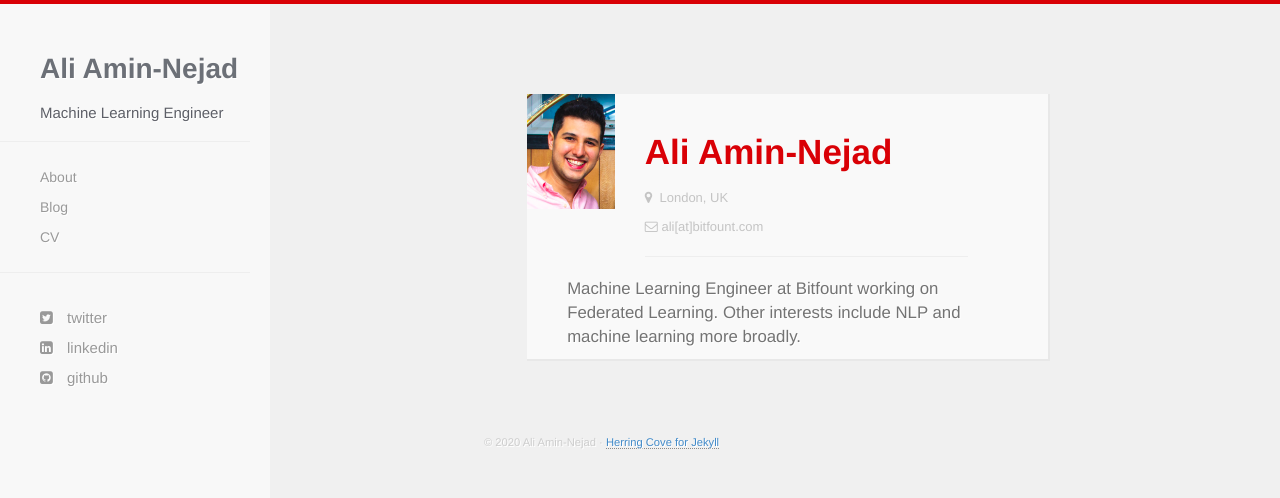
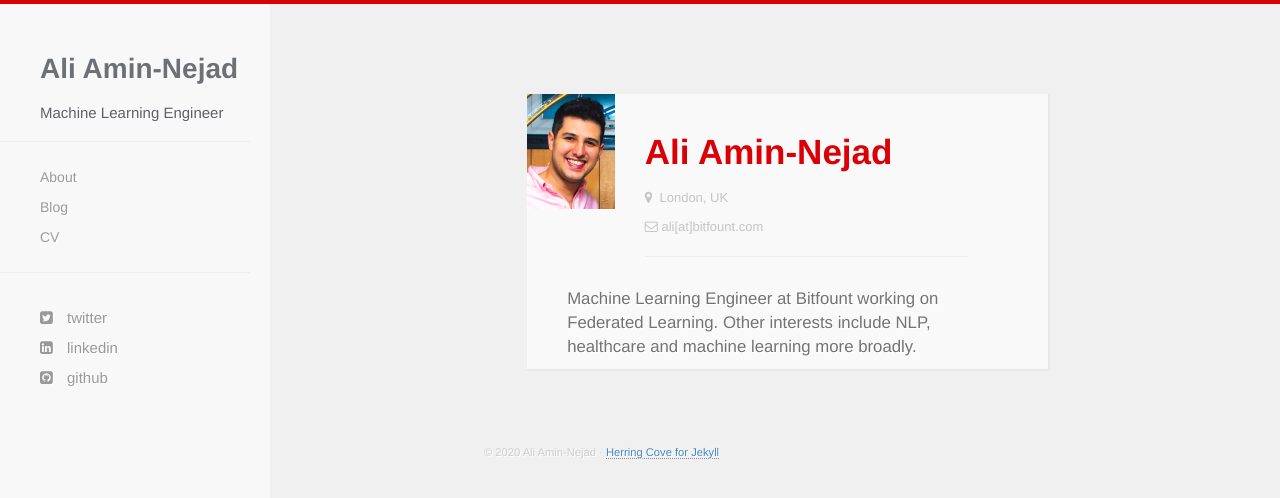
Before and after one commit to amin-nejad/amin-nejad.github.io, a Jekyll site: the page built from about.html, in a window 1280 px wide. Shown: the top 498 px of the page. Built offline with Jekyll 4.4.1, drawn with Linux system fonts in a browser that asks for light colours; nearby versions of some CDN libraries.

Commit message:
style changes

```diff
--- a/_config.yml
+++ b/_config.yml
@@ -12,9 +12,9 @@ disqus: amin_nejad
 layout: default
 comments: true
 
+permalink: /:categories/:year/:month/:day/:title/
 plugins:
     - jekyll-redirect-from
-
 highlighter: rouge
 
 defaults:
--- a/_includes/navigation.html
+++ b/_includes/navigation.html
@@ -13,7 +13,7 @@
       <ul class="nav navbar-nav">
         <li><a href="{{ site.baseurl }}/about">About</a></li>
         <li><a href="{{ site.baseurl }}/blog">Blog</a></li>
-        <li><a href="{{ site.baseurl }}/cv">CV</a></li>
+        <li><a href="{{ site.baseurl }}/cv" target="_blank">CV</a></li>
       </ul>
       <ul id="social-wrapper">
         <li> <a href="{{ site.twitter }}" target="_blank"><em class="fa fa-twitter-square"></em> twitter</a></li>
@@ -36,7 +36,7 @@
     <hr />
     <li><a href="{{ site.baseurl }}/about">About</a></li>
     <li><a href="{{ site.baseurl }}/blog">Blog</a></li>
-    <li><a href="{{ site.baseurl }}/cv">CV</a></li>
+    <li><a href="{{ site.baseurl }}/cv" target="_blank">CV</a></li>
     <hr />
     <div id="social-wrapper">
       <li> <a href="{{ site.twitter }}" target="_blank"><em class="fa fa-twitter-square"></em> twitter</a></li>
--- a/about.html
+++ b/about.html
@@ -17,10 +17,9 @@ title: About
           </div>
         </div>
         <div class="row">
-          <div class="col-md-12 letter">
-            <p>Machine Learning Engineer at Bitfount working on Federated Learning. Other interests include NLP and
-              machine
-              learning more broadly. </p>
+          <div class="col-md-12 letter" style="padding-top: 10px;">
+            <p>Machine Learning Engineer at Bitfount working on Federated Learning. Other interests include NLP,
+              healthcare and machine learning more broadly. </p>
           </div>
         </div>
       </div>
--- a/index.html
+++ b/index.html
@@ -1,5 +1,5 @@
 ---
-title: Herring Cove
+title: Ali Amin-Nejad
 ---
 {% include showcase.html %}
 {% include greeting.html %}
```
Also changed, not shown: README.md.
